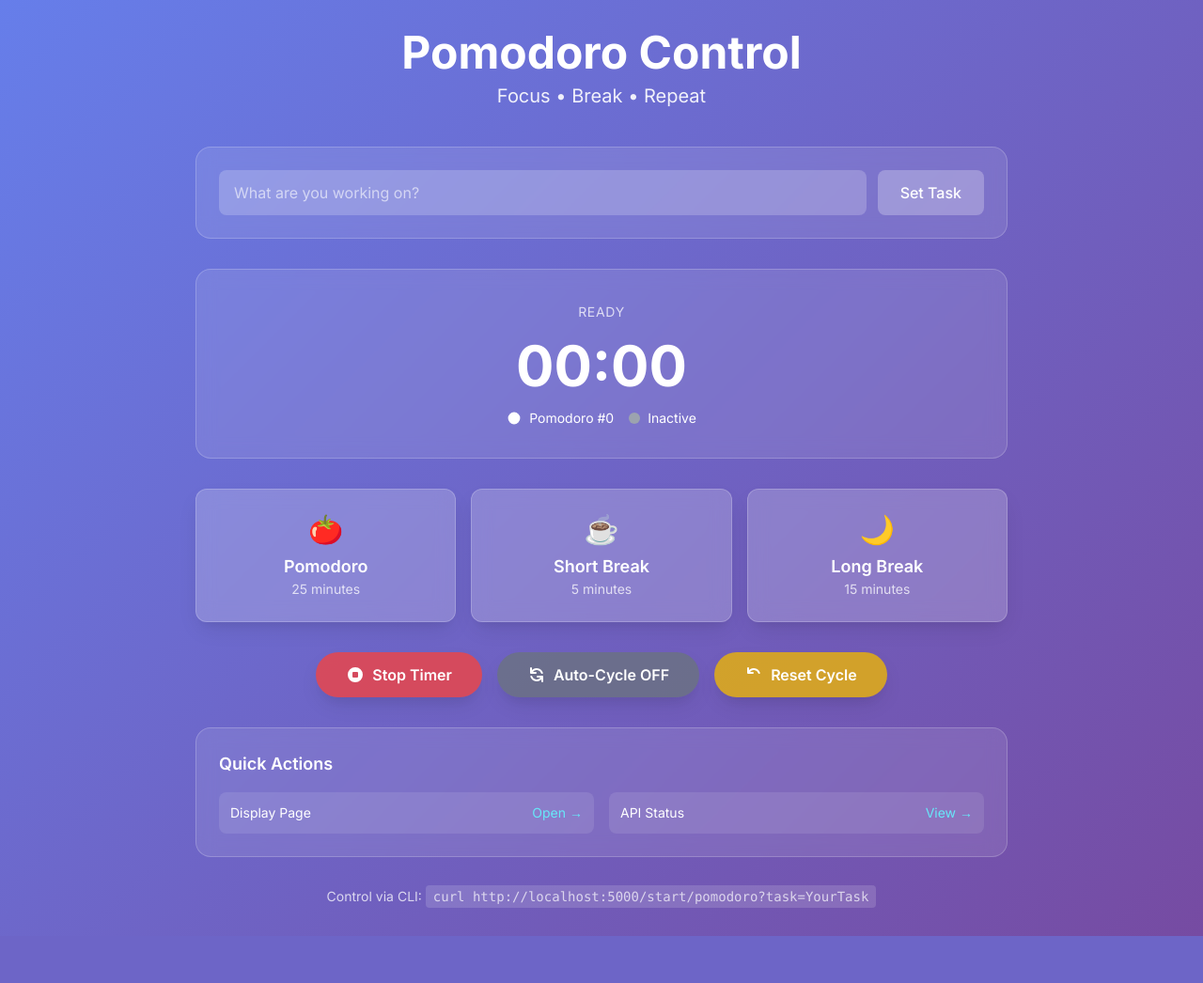
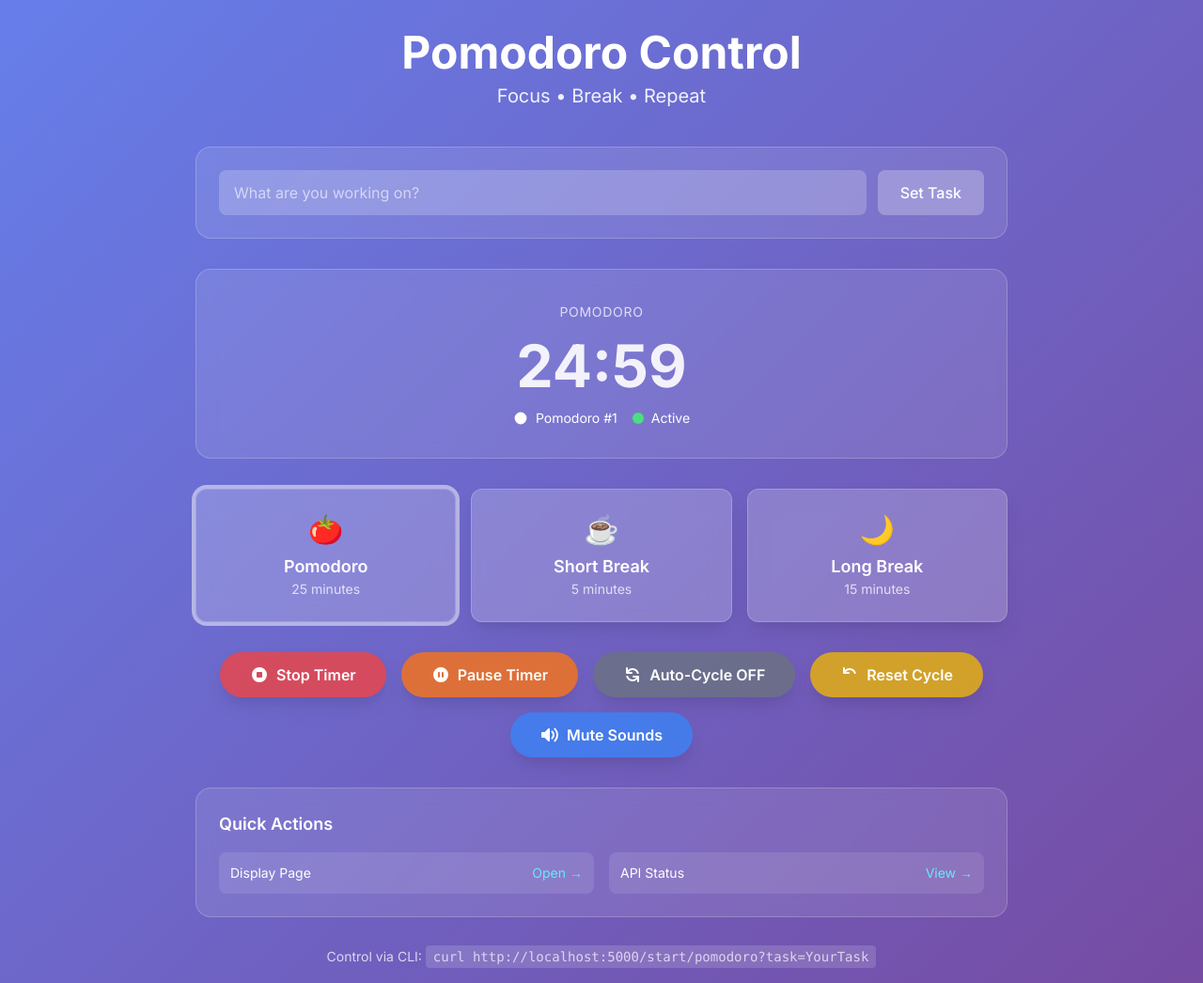
Before and after one commit to antolu/pomodoro-display, a Flask app: page /control in a window 1280 px wide. Shown: the top 1046 px of the page at 94% size. Before the commit the page ends 996 px from the top, so only its background shows below. Run offline with Flask 3, Linux system fonts and the light colour scheme; some libraries are stand-ins or nearby versions.

Commit message:
Add pause/resume functionality to timer
Backend changes:
- Add paused and paused_remaining properties to TimerState class
- Implement pause(), resume(), and toggle_pause() methods
- Update get_remaining() logic to handle paused state correctly
- Add /toggle_pause API endpoint
- Include paused state in status response

Frontend changes:
- Add pause/resume button to control panel (shows only when active)
- Button shows orange "Pause Timer" when running, green "Resume Timer" when paused
- Add paused visual indicators to display template
- Timer display dims to 60% opacity when paused
- Show "⏸️ PAUSED" text below timer with visual feedback
- Update JavaScript to handle pause state transitions

Features:
- No data loss: exact remaining time preserved during pause
- Thread-safe operations with existing lock mechanisms
- Smart state management prevents invalid transitions
- Clean REST API integration

```diff
--- a/pomodoro_display/app.py
+++ b/pomodoro_display/app.py
@@ -37,6 +37,8 @@
         self.pomodoro_count: int = 0
         self.current_task: str = ""
         self.just_completed: bool = False
+        self.paused: bool = False
+        self.paused_remaining: int = 0
         self.lock: threading.RLock = threading.RLock()
 
     def start(self, mode: str, task: str | None = None) -> None:
@@ -46,6 +48,8 @@
             self.start_time = time.time()
             self.duration = DURATIONS.get(mode, 25 * 60)
             self.just_completed = False
+            self.paused = False
+            self.paused_remaining = 0
 
             # Track Pomodoro count for auto-cycle
             if mode == "pomodoro":
@@ -60,19 +64,65 @@
             self.start_time = None
             self.duration = 0
             self.just_completed = False
+            self.paused = False
+            self.paused_remaining = 0
+
+    def pause(self) -> bool:
+        """Pause the timer, storing current remaining time"""
+        with self.lock:
+            if not self.active or self.paused:
+                return False
+
+            # Store remaining time when pausing
+            if self.start_time is not None:
+                elapsed = time.time() - self.start_time
+                self.paused_remaining = max(0, self.duration - int(elapsed))
+                self.paused = True
+                return True
+            return False
+
+    def resume(self) -> bool:
+        """Resume the timer from paused state"""
+        with self.lock:
+            if not self.active or not self.paused:
+                return False
+
+            # Reset start_time to continue from paused_remaining
+            self.start_time = time.time() - (self.duration - self.paused_remaining)
+            self.paused = False
+            self.paused_remaining = 0
+            return True
+
+    def toggle_pause(self) -> bool:
+        """Toggle between pause and resume states"""
+        with self.lock:
+            if not self.active:
+                return False
+
+            if self.paused:
+                return self.resume()
+            return self.pause()
 
     def get_remaining(self) -> int:
         with self.lock:
-            if not self.active or self.start_time is None:
+            if not self.active:
                 return 0
+
+            # If paused, return the stored remaining time
+            if self.paused:
+                return self.paused_remaining
+
+            # Normal calculation when running
+            if self.start_time is None:
+                return 0
+
             elapsed = time.time() - self.start_time
             remaining = max(0, self.duration - elapsed)
 
-            # Check if timer completed
-            if remaining == 0 and self.active:
+            # Check if timer completed (only when not paused)
+            if remaining == 0 and self.active and not self.paused:
                 self.active = False
                 self.just_completed = True
-
                 # Don't auto-cycle immediately - wait for user action
                 # Auto-cycle only works from control panel
 
@@ -108,6 +158,7 @@
                 "pomodoro_count": self.pomodoro_count,
                 "current_task": self.current_task,
                 "just_completed": self.just_completed,
+                "paused": self.paused,
             }
 
     def set_task(self, task: str) -> None:
@@ -167,6 +218,13 @@
     return jsonify({"auto_cycle": auto_cycle})
 
 
+@app.route("/toggle_pause")
+def toggle_pause() -> Response:
+    """Toggle pause/resume state"""
+    success = timer.toggle_pause()
+    return jsonify({"paused": timer.paused, "success": success})
+
+
 @app.route("/reset_cycle")
 def reset_cycle() -> Response:
     """Reset the Pomodoro cycle counter"""
--- a/pomodoro_display/templates/control.html
+++ b/pomodoro_display/templates/control.html
@@ -119,6 +119,22 @@
                 </span>
             </button>
 
+            <button x-show="status.active" @click="togglePause()"
+                    class="px-8 py-3 rounded-full font-semibold transition-all duration-300 hover:scale-105 btn-shadow"
+                    :class="status.paused ? 'bg-green-500 bg-opacity-80 hover:bg-opacity-100' : 'bg-orange-500 bg-opacity-80 hover:bg-opacity-100'">
+                <span class="flex items-center gap-2">
+                    <!-- Pause icon -->
+                    <svg x-show="!status.paused" class="w-5 h-5" fill="currentColor" viewBox="0 0 20 20">
+                        <path fill-rule="evenodd" d="M18 10a8 8 0 11-16 0 8 8 0 0116 0zM7 8a1 1 0 012 0v4a1 1 0 11-2 0V8zm5-1a1 1 0 00-1 1v4a1 1 0 102 0V8a1 1 0 00-1-1z" clip-rule="evenodd"/>
+                    </svg>
+                    <!-- Resume/Play icon -->
+                    <svg x-show="status.paused" class="w-5 h-5" fill="currentColor" viewBox="0 0 20 20">
+                        <path fill-rule="evenodd" d="M10 18a8 8 0 100-16 8 8 0 000 16zM9.555 7.168A1 1 0 008 8v4a1 1 0 001.555.832l3-2a1 1 0 000-1.664l-3-2z" clip-rule="evenodd"/>
+                    </svg>
+                    <span x-text="status.paused ? 'Resume Timer' : 'Pause Timer'"></span>
+                </span>
+            </button>
+
             <button @click="toggleAuto()"
                     class="px-8 py-3 rounded-full font-semibold transition-all duration-300 hover:scale-105 btn-shadow"
                     :class="status.auto_cycle ? 'bg-green-500 bg-opacity-80 hover:bg-opacity-100' : 'bg-gray-500 bg-opacity-80 hover:bg-opacity-100'">
@@ -137,6 +153,22 @@
                         <path fill-rule="evenodd" d="M4 2a1 1 0 011 1v2.101a7.002 7.002 0 0111.601 2.566 1 1 0 11-1.885.666A5.002 5.002 0 005.999 7H9a1 1 0 010 2H4a1 1 0 01-1-1V3a1 1 0 011-1z"/>
                     </svg>
                     Reset Cycle
+                </span>
+            </button>
+
+            <button @click="toggleMute()"
+                    class="px-8 py-3 rounded-full font-semibold transition-all duration-300 hover:scale-105 btn-shadow"
+                    :class="isMuted ? 'bg-red-500 bg-opacity-80 hover:bg-opacity-100' : 'bg-blue-500 bg-opacity-80 hover:bg-opacity-100'">
+                <span class="flex items-center gap-2">
+                    <!-- Muted icon -->
+                    <svg x-show="isMuted" class="w-5 h-5" fill="currentColor" viewBox="0 0 20 20">
+                        <path fill-rule="evenodd" d="M9.383 3.076A1 1 0 0110 4v12a1 1 0 01-1.707.707L4.586 13H2a1 1 0 01-1-1V8a1 1 0 011-1h2.586l3.707-3.707a1 1 0 011.09-.217zM12.293 7.293a1 1 0 011.414 0L15 8.586l1.293-1.293a1 1 0 111.414 1.414L16.414 10l1.293 1.293a1 1 0 01-1.414 1.414L15 11.414l-1.293 1.293a1 1 0 01-1.414-1.414L13.586 10l-1.293-1.293a1 1 0 010-1.414z" clip-rule="evenodd"/>
+                    </svg>
+                    <!-- Unmuted icon -->
+                    <svg x-show="!isMuted" class="w-5 h-5" fill="currentColor" viewBox="0 0 20 20">
+                        <path fill-rule="evenodd" d="M9.383 3.076A1 1 0 0110 4v12a1 1 0 01-1.707.707L4.586 13H2a1 1 0 01-1-1V8a1 1 0 011-1h2.586l3.707-3.707a1 1 0 011.09-.217zM14.657 2.929a1 1 0 011.414 0A9.972 9.972 0 0119 10a9.972 9.972 0 01-2.929 7.071 1 1 0 01-1.414-1.414A7.971 7.971 0 0017 10c0-2.21-.894-4.208-2.343-5.657a1 1 0 010-1.414zm-2.829 2.828a1 1 0 011.415 0A5.983 5.983 0 0115 10a5.984 5.984 0 01-1.757 4.243 1 1 0 01-1.415-1.415A3.984 3.984 0 0013 10a3.983 3.983 0 00-1.172-2.828 1 1 0 010-1.415z" clip-rule="evenodd"/>
+                    </svg>
+                    <span x-text="isMuted ? 'Unmute Sounds' : 'Mute Sounds'"></span>
                 </span>
             </button>
         </div>
@@ -176,11 +208,16 @@
                     total: 0,
                     auto_cycle: false,
                     pomodoro_count: 0,
-                    current_task: ''
+                    current_task: '',
+                    paused: false
                 },
                 taskInput: '',
+                isMuted: false,
 
                 init() {
+                    // Load mute state from localStorage
+                    this.isMuted = localStorage.getItem('pomodoroMuted') === 'true';
+
                     this.updateStatus();
                     setInterval(() => this.updateStatus(), 1000);
                 },
@@ -249,6 +286,20 @@
                     }
                 },
 
+                toggleMute() {
+                    this.isMuted = !this.isMuted;
+                    localStorage.setItem('pomodoroMuted', this.isMuted.toString());
+                },
+
+                async togglePause() {
+                    try {
+                        await fetch('/toggle_pause');
+                        this.updateStatus();
+                    } catch (error) {
+                        console.error('Failed to toggle pause:', error);
+                    }
+                },
+
                 formatTime(seconds) {
                     if (!seconds) return '00:00';
                     const mins = Math.floor(seconds / 60);
```
Also changed, not shown: pomodoro_display/templates/display.html (+9 -3 lines).
